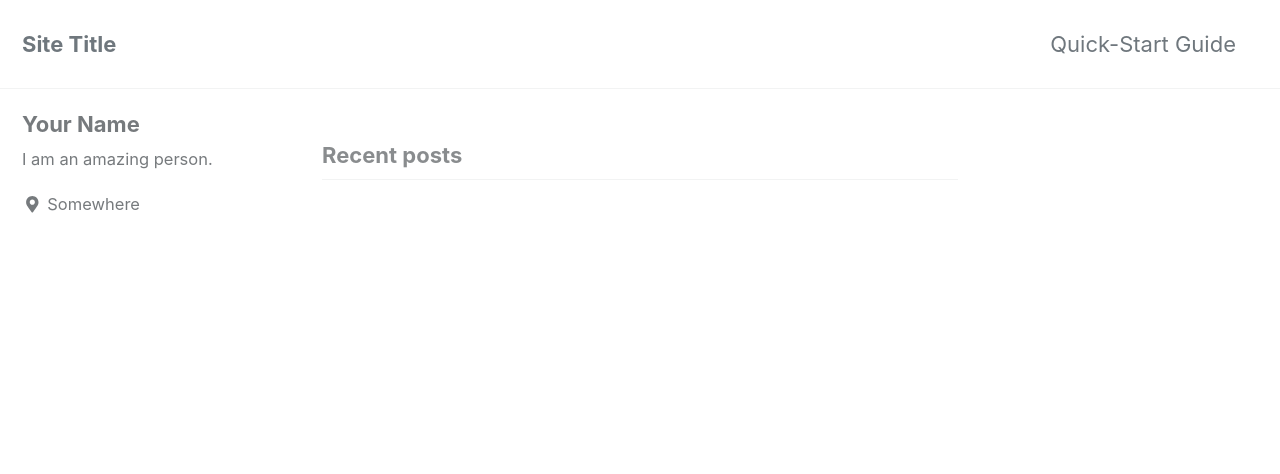
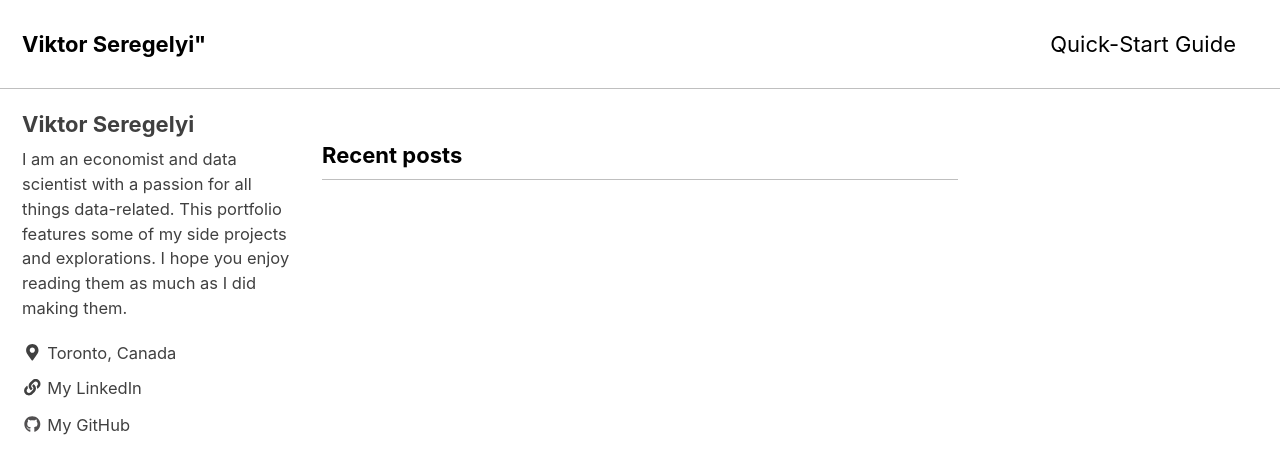
Before and after one commit to ViktorSeregelyi/ViktorSeregelyi.github.io, a Jekyll site: the page built from index.html, in a window 1280 px wide and 900 px high. Shown: the top 474 px of the window. Built offline with Jekyll 4.4.1, drawn with Linux system fonts in a browser that asks for light colours; cached includes are drawn as plain includes; nearby versions of some CDN libraries; the list of posts is cut into pages by our own code; some of the changed text lies outside the part shown.

Commit message:
Update _config.yml

```diff
--- a/_config.yml
+++ b/_config.yml
@@ -12,14 +12,14 @@
 
 # theme                  : "minimal-mistakes-jekyll"
 # remote_theme           : "mmistakes/minimal-mistakes"
-minimal_mistakes_skin    : "default" # "air", "aqua", "contrast", "dark", "dirt", "neon", "mint", "plum", "sunrise"
+minimal_mistakes_skin    : "contrast" # "air", "aqua", "contrast", "dark", "dirt", "neon", "mint", "plum", "sunrise"
 
 # Site Settings
 locale                   : "en-US"
-title                    : "Site Title"
+title                    : Viktor Seregelyi"
 title_separator          : "-"
-name                     : "Your Name"
-description              : "An amazing website."
+name                     : "Viktor Seregelyi"
+description              : "My Data Science Portfolio"
 url                      : # the base hostname & protocol for your site e.g. "https://mmistakes.github.io"
 baseurl                  : # the subpath of your site, e.g. "/blog"
 repository               : # GitHub username/repo-name e.g. "mmistakes/minimal-mistakes"
@@ -106,27 +106,28 @@ analytics:
 
 # Site Author
 author:
-  name             : "Your Name"
-  avatar           : # path of avatar image, e.g. "/assets/images/bio-photo.jpg"
-  bio              : "I am an amazing person."
-  location         : "Somewhere"
+  name             : "Viktor Seregelyi"
+  avatar           : #"C:\\Users\\Viktor\\Desktop\\Screenshot_2019-04-28-19-38-43-01"
+  bio              : "I am an economist and data scientist with a passion for all things data-related.
+  This portfolio features some of my side projects and explorations. I hope you enjoy reading them as much as I did making them."
+  location         : "Toronto, Canada"
   email            :
   links:
     - label: "Email"
       icon: "fas fa-fw fa-envelope-square"
       # url: mailto:your.name@email.com
-    - label: "Website"
+    - label: "My LinkedIn"
       icon: "fas fa-fw fa-link"
-      # url: "https://your-website.com"
+      url: "https://www.linkedin.com/in/viktor-seregelyi-2473168a/"
     - label: "Twitter"
       icon: "fab fa-fw fa-twitter-square"
       # url: "https://twitter.com/"
     - label: "Facebook"
       icon: "fab fa-fw fa-facebook-square"
       # url: "https://facebook.com/"
-    - label: "GitHub"
+    - label: "My GitHub"
       icon: "fab fa-fw fa-github"
-      # url: "https://github.com/"
+      url: "https://github.com/ViktorSeregelyi"
     - label: "Instagram"
       icon: "fab fa-fw fa-instagram"
       # url: "https://instagram.com/"
@@ -137,12 +138,12 @@ footer:
     - label: "Twitter"
       icon: "fab fa-fw fa-twitter-square"
       # url:
-    - label: "Facebook"
-      icon: "fab fa-fw fa-facebook-square"
-      # url:
+    - label: "LinkedIn"
+      icon: "fas fa-fw fa-link"
+      url: "https://www.linkedin.com/in/viktor-seregelyi-2473168a/"
     - label: "GitHub"
       icon: "fab fa-fw fa-github"
-      # url:
+      url: "https://github.com/ViktorSeregelyi"
     - label: "GitLab"
       icon: "fab fa-fw fa-gitlab"
       # url:
@@ -293,3 +294,11 @@ defaults:
       comments: # true
       share: true
       related: true
+
+# _pages
+-scope:
+  path: ""
+  type: pages
+  values:
+    layout: single
+    author_profile: true
```
